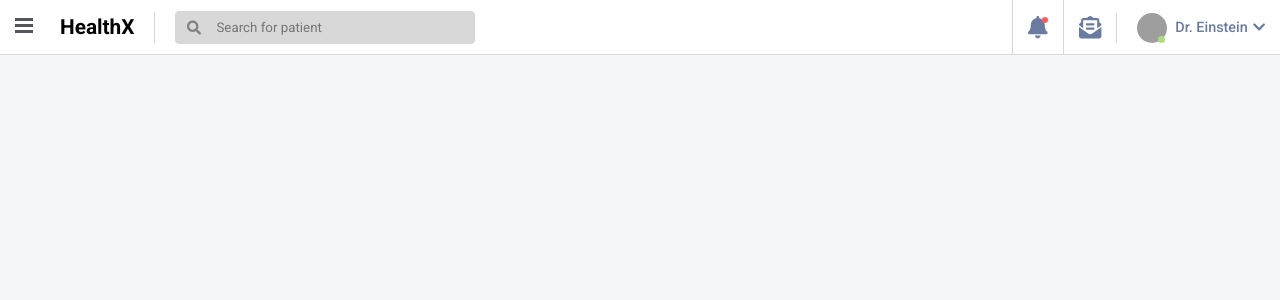
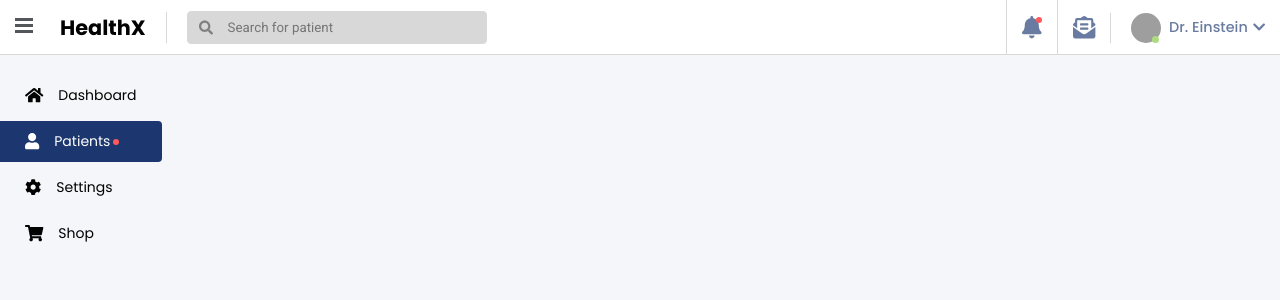
Before and after one commit to andrewkariuki/react-full-stack, a React (Create React App) app in the folder packages/frontend/: page /patients in a window 1280 px wide. Shown: the top 300 px of the page. Built offline with nearby package versions, Linux system fonts and the light colour scheme; grey boxes are pictures that could not be loaded.

Commit message:
feat(side nav): add side navigation component

```diff
--- a/packages/frontend/src/components/index.ts
+++ b/packages/frontend/src/components/index.ts
@@ -1,2 +1,3 @@
 export * from "./header";
 export * from "./grid";
+export * from "./sideNav";
--- /dev/null
+++ b/packages/frontend/src/components/sideNav/elements/Nav.tsx
@@ -0,0 +1,52 @@
+import styled from "@emotion/styled";
+import { NavLink } from "react-router-dom";
+import { COLORS } from "../../../constants";
+
+export const NavItems = styled.ul`
+  list-style: none;
+  padding: 0;
+  margin: 0;
+`;
+
+export const NavItem = styled.li`
+  margin-bottom: 5px;
+`;
+
+export const NavLinkEl = styled(NavLink)`
+  text-decoration: none;
+  padding: 10px 25px;
+
+  display: flex;
+  align-items: center;
+
+  color: ${COLORS.black};
+
+  &.active {
+    background-color: ${COLORS.primaryColor};
+    color: ${COLORS.white};
+    border-radius: 0px 4px 4px 0px;
+
+    & .bubble {
+      display: block;
+    }
+  }
+
+  & .svg-inline--fa {
+    height: 1.02rem;
+    width: auto;
+  }
+
+  & .bubble {
+    display: none;
+    border-radius: 50%;
+    background-color: #ff5959;
+    width: 6px;
+    height: 6px;
+    margin-left: 3px;
+  }
+
+  & .label {
+    margin-left: 15px;
+    letter-spacing: 1;
+  }
+`;
--- /dev/null
+++ b/packages/frontend/src/components/sideNav/elements/SideNav.tsx
@@ -0,0 +1,3 @@
+import styled from "@emotion/styled";
+
+export const SideNavEl = styled.nav``;
--- /dev/null
+++ b/packages/frontend/src/components/sideNav/elements/index.ts
@@ -0,0 +1,2 @@
+export * from "./SideNav";
+export * from "./Nav";
--- /dev/null
+++ b/packages/frontend/src/components/sideNav/index.tsx
@@ -0,0 +1,44 @@
+import React from "react";
+import { NavItem, NavItems, NavLinkEl as NavLink, SideNavEl } from "./elements";
+
+import { FontAwesomeIcon } from "@fortawesome/react-fontawesome";
+import { faHome, faUser, faShoppingCart, faCog } from "@fortawesome/free-solid-svg-icons";
+
+interface SideNavProps {}
+
+export const SideNav: React.FC<SideNavProps> = () => {
+  return (
+    <SideNavEl>
+      <NavItems>
+        <NavItem>
+          <NavLink to="/dashboard">
+            <FontAwesomeIcon icon={faHome} />
+            <span className="label">Dashboard</span>
+            <span className="bubble"></span>
+          </NavLink>
+        </NavItem>
+        <NavItem>
+          <NavLink to="/patients">
+            <FontAwesomeIcon icon={faUser} />
+            <span className="label">Patients</span>
+            <span className="bubble"></span>
+          </NavLink>
+        </NavItem>
+        <NavItem>
+          <NavLink to="/settings">
+            <FontAwesomeIcon icon={faCog} />
+            <span className="label">Settings</span>
+            <span className="bubble"></span>
+          </NavLink>
+        </NavItem>
+        <NavItem>
+          <NavLink to="/shop">
+            <FontAwesomeIcon icon={faShoppingCart} />
+            <span className="label">Shop</span>
+            <span className="bubble"></span>
+          </NavLink>
+        </NavItem>
+      </NavItems>
+    </SideNavEl>
+  );
+};
--- a/packages/frontend/src/layout/Layout.tsx
+++ b/packages/frontend/src/layout/Layout.tsx
@@ -1,6 +1,6 @@
 import React from "react";
-import { Header } from "../components";
-import { Main } from "./elements";
+import { Header, SideNav } from "../components";
+import { Main, MainContent, MainNav } from "./elements";
 
 interface LayoutProps {}
 
@@ -8,7 +8,12 @@ export const Layout: React.FC<LayoutProps> = ({ children }) => {
   return (
     <>
       <Header />
-      <Main>{children}</Main>
+      <Main>
+        <MainNav>
+          <SideNav />
+        </MainNav>
+        <MainContent>{children}</MainContent>
+      </Main>
     </>
   );
 };
--- a/packages/frontend/src/layout/elements/Main.tsx
+++ b/packages/frontend/src/layout/elements/Main.tsx
@@ -1,3 +1,17 @@
 import styled from "@emotion/styled";
 
-export const Main = styled.main``;
+export const Main = styled.main`
+  display: flex;
+  flex-wrap: wrap;
+  margin-top: 20px;
+`;
+
+export const MainContent = styled.aside`
+  flex: 0 0 90%;
+  max-width: 85%;
+`;
+
+export const MainNav = styled.aside`
+  flex: 0 0 10%;
+  max-width: 15%;
+`;
--- a/packages/frontend/src/styles/global.tsx
+++ b/packages/frontend/src/styles/global.tsx
@@ -5,7 +5,8 @@ import { COLORS } from "../constants";
 export const globalStyles = (
   <Global
     styles={css`
-      @import url("https://fonts.googleapis.com/css2?family=Roboto:ital,wght@0,300;0,400;0,500;0,700;0,900;1,500;1,700&display=swap");
+      @import url("https://fonts.googleapis.com/css2?family=Poppins:ital,wght@0,200;0,300;0,400;0,500;0,600;0,700;0,800;0,900;1,200;1,300;1,400;1,500;1,600;1,700;1,800&family=Roboto:ital,wght@0,300;0,400;0,500;0,700;0,900;1,500;1,700&display=swap");
+
       *,
       :after,
       :before {
@@ -20,7 +21,7 @@ export const globalStyles = (
       }
       body {
         margin: 0;
-        font-family: "Roboto", sans-serif;
+        font-family: "Poppins", sans-serif;
         font-size: 0.875rem;
         font-weight: 400;
         line-height: 1.5;
```
